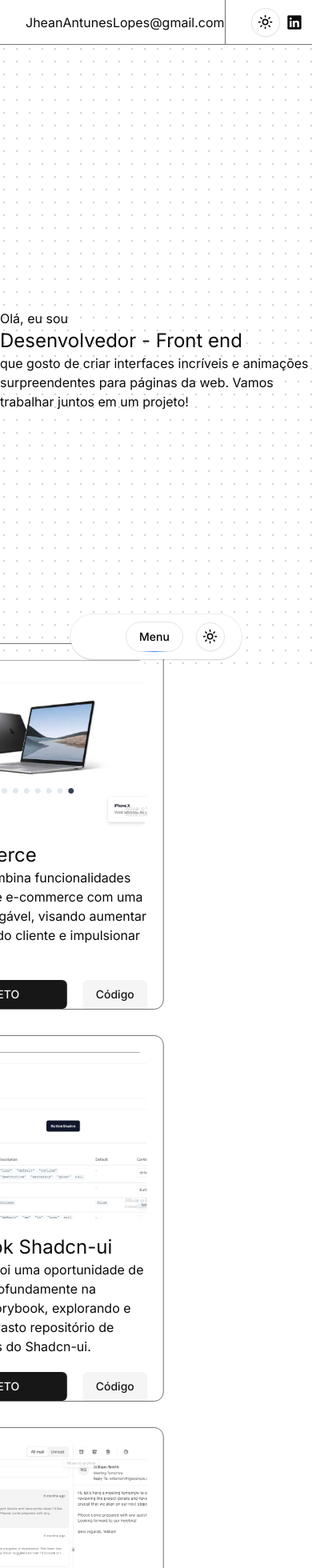
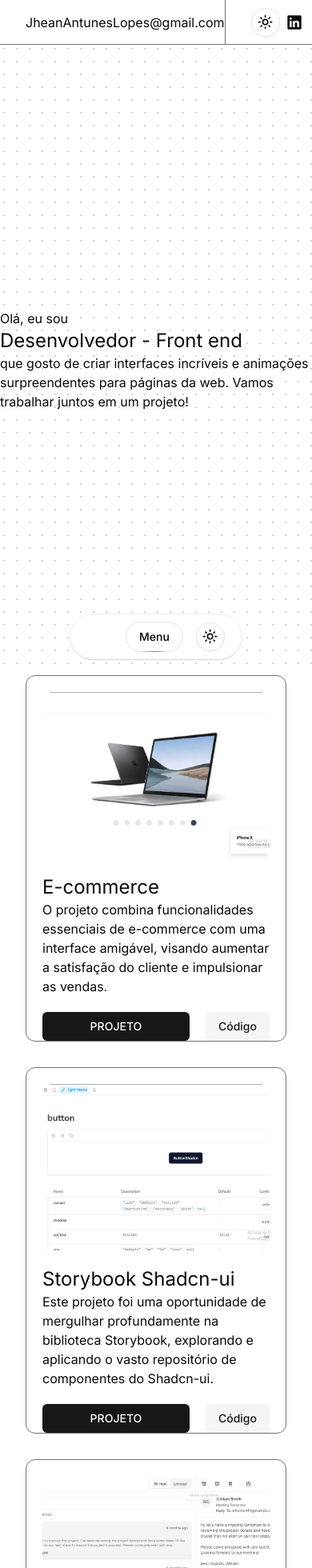
Before and after one commit to JheanAntunes/portfolio, a Next.js app: page / in a window 390 px wide. Shown: the top 1960 px of the page at 80% size. Built offline with nearby package versions, Linux system fonts and the light colour scheme.

Commit message:
:sparkles:	feat: add hook useMediaQuery para desabilitar scroll-horizontal animation em telas menores

```diff
--- a/src/components/sections/section-project.tsx
+++ b/src/components/sections/section-project.tsx
@@ -1,4 +1,5 @@
 'use client'
+import useMediaQuery from '@/hooks/use-media-query'
 import { MotionDiv } from '@/lib/framer-motion-components'
 import { useScroll, useTransform } from 'framer-motion'
 import Image from 'next/image'
@@ -9,6 +10,8 @@ import { buttonVariants } from '../ui/button'
 
 const SectionProject = () => {
   const targetRef = useRef<HTMLDivElement>(null)
+  const mediaMatches = useMediaQuery('(min-width: 768px)')
+  console.log('mediaQuery: ', mediaMatches)
   const { scrollYProgress } = useScroll({
     target: targetRef
   })
@@ -18,7 +21,7 @@ const SectionProject = () => {
     <section ref={targetRef} className="container md:relative md:h-[300svh]">
       <div className="md:sticky md:inset-0 md:flex md:h-svh md:items-center md:overflow-hidden">
         <MotionDiv
-          style={{ x, y: '-40px' }}
+          style={mediaMatches ? { x, y: '-40px' } : {}}
           className="flex flex-col gap-8 md:flex-row"
         >
           {dataProjects.map(
```
